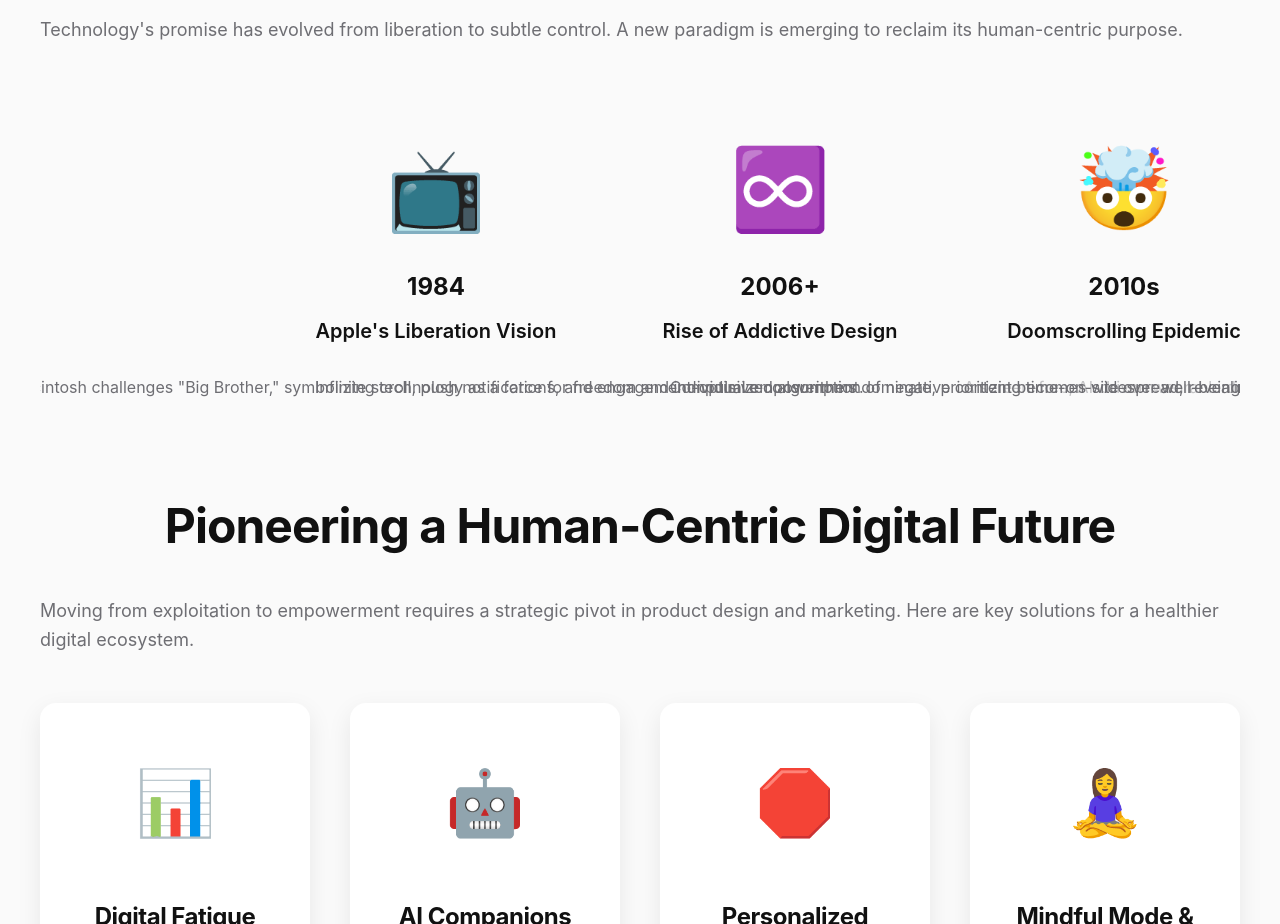
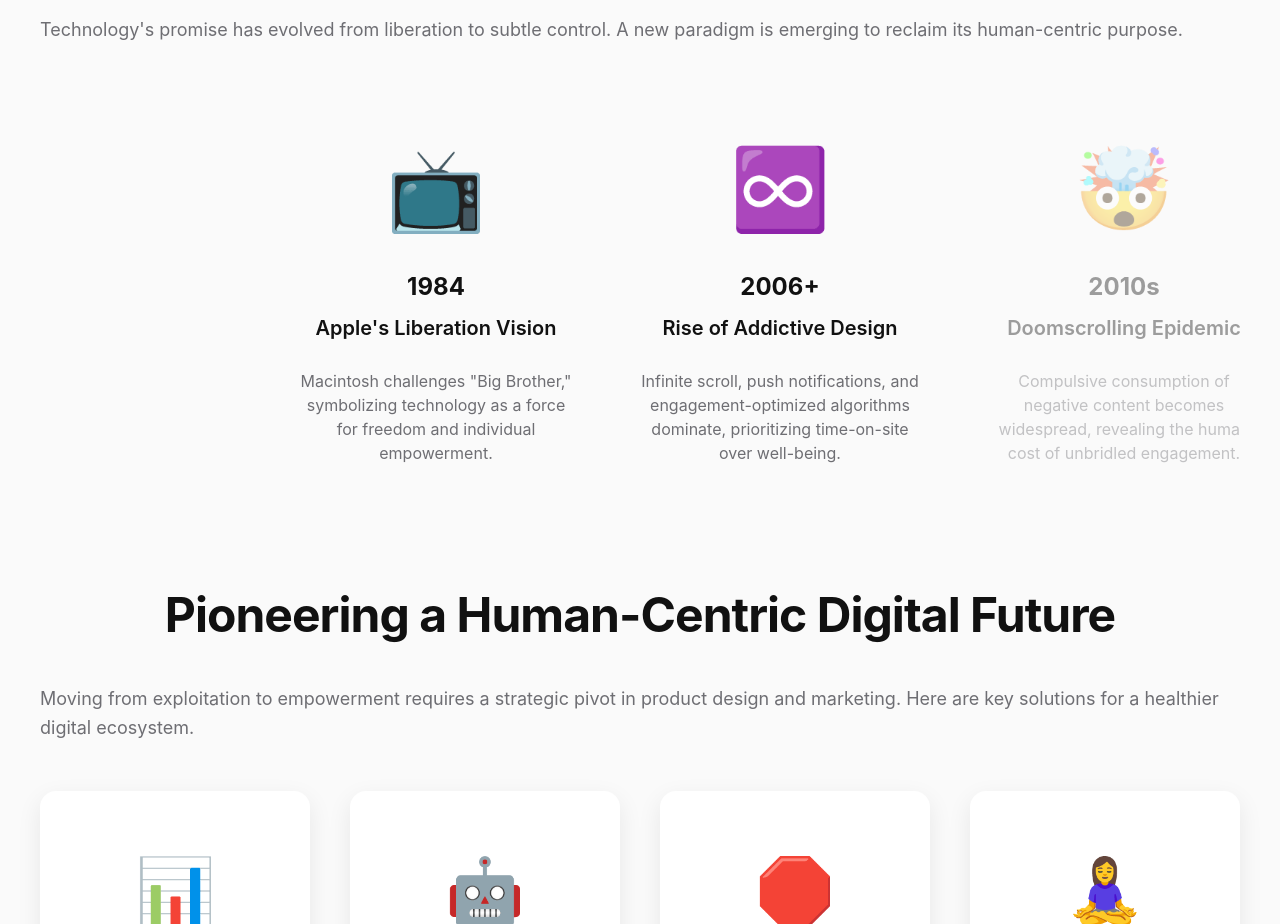
Before and after one commit to mnalbantli/doomscrolling_dilemma, a plain HTML site: page index.html in a window 1280 px wide. Shown: the part 5000-5924 px from the top of the page. Drawn offline with Linux system fonts and the light colour scheme; a web font is replaced by a local one.

Commit message:
Update index.html

```diff
--- a/index.html
+++ b/index.html
@@ -513,6 +513,7 @@
             margin-top: 3rem;
             position: relative; /* For scrollbar styling */
         }
+        /* Ensure scrollbar is always visible */
         .timeline-wrapper::-webkit-scrollbar {
             height: 8px;
             background-color: var(--color-border);
@@ -524,9 +525,10 @@
         }
         .timeline-inner {
             display: flex;
-            white-space: nowrap;
-            gap: 4rem;
-            padding: 0 20vw;
+            white-space: nowrap; /* Keep items in a single line */
+            gap: 4rem; /* Spacing between items */
+            padding: 0 20vw; /* Padding to center items at ends */
+            align-items: flex-start; /* Align items to the top if heights vary */
         }
         .timeline-item {
             display: inline-flex;
@@ -534,10 +536,11 @@
             align-items: center;
             text-align: center;
             scroll-snap-align: center;
-            flex-shrink: 0;
-            width: 280px;
+            flex-shrink: 0; /* Prevent items from shrinking */
+            width: 280px; /* Fixed width for each item */
             opacity: 0.4;
             transition: opacity 0.6s ease-out;
+            white-space: normal; /* Allow text to wrap within the item */
         }
         .timeline-item.active-scroll {
             opacity: 1;
@@ -558,10 +561,12 @@
             font-weight: 600;
             color: var(--color-text-primary);
             margin-bottom: 0.75rem;
+            line-height: 1.3; /* Ensure enough space for wrapping text */
         }
         .timeline-item-description {
             font-size: 1rem;
             color: var(--color-text-secondary);
+            line-height: 1.5; /* Ensure enough space for wrapping text */
         }
 
         /* Solutions as Feature Cards */
@@ -1008,7 +1013,10 @@
                     const itemCenter = itemRect.left + itemRect.width / 2;
 
                     // Activate if item center is within the visible portion of the wrapper
-                    if (itemRect.left < wrapperRect.right && itemRect.right > wrapperRect.left) {
+                    // This logic considers the item's center point relative to the wrapper's center
+                    const isCentered = Math.abs(itemCenter - wrapperCenter) < (wrapperRect.width / 4); // Within a quarter of wrapper width from center
+
+                    if (isCentered) {
                         item.classList.add('active-scroll');
                     } else {
                         item.classList.remove('active-scroll');
@@ -1041,6 +1049,8 @@
                 let chatHistory = [];
                 chatHistory.push({ role: "user", parts: [{ text: `Reframe the following negative or sensational headline into a more neutral, informative, and balanced alternative. Focus on clarity and a positive, constructive, or objective tone. Ensure the reframed headline is concise and journalistic. Only provide the reframed headline as the response. Headline: "${prompt}"` }] });
                 const payload = { contents: chatHistory };
+                // IMPORTANT: For Canvas environment, leave apiKey as an empty string.
+                // If running outside Canvas, replace this with your actual Gemini API key.
                 const apiKey = "";
                 const apiUrl = `https://generativelanguage.googleapis.com/v1beta/models/gemini-2.0-flash:generateContent?key=${apiKey}`;
 
```
